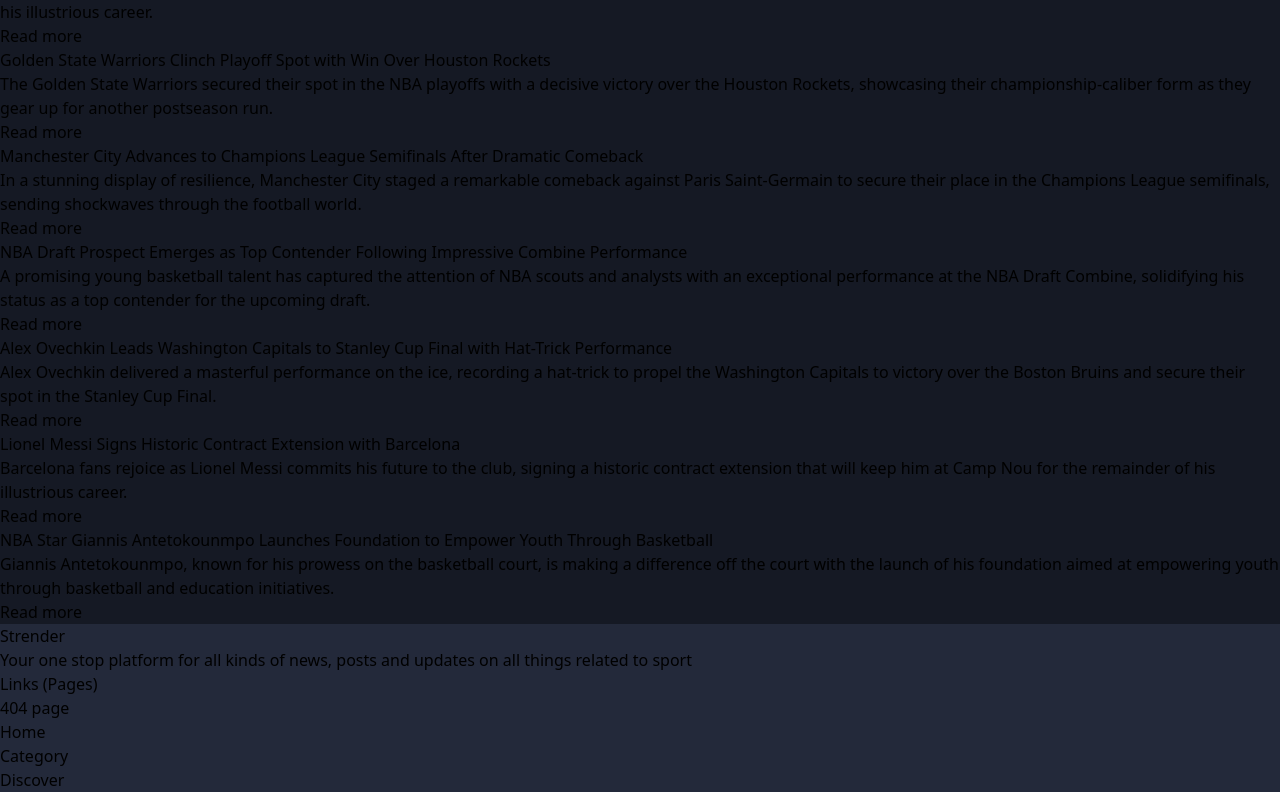
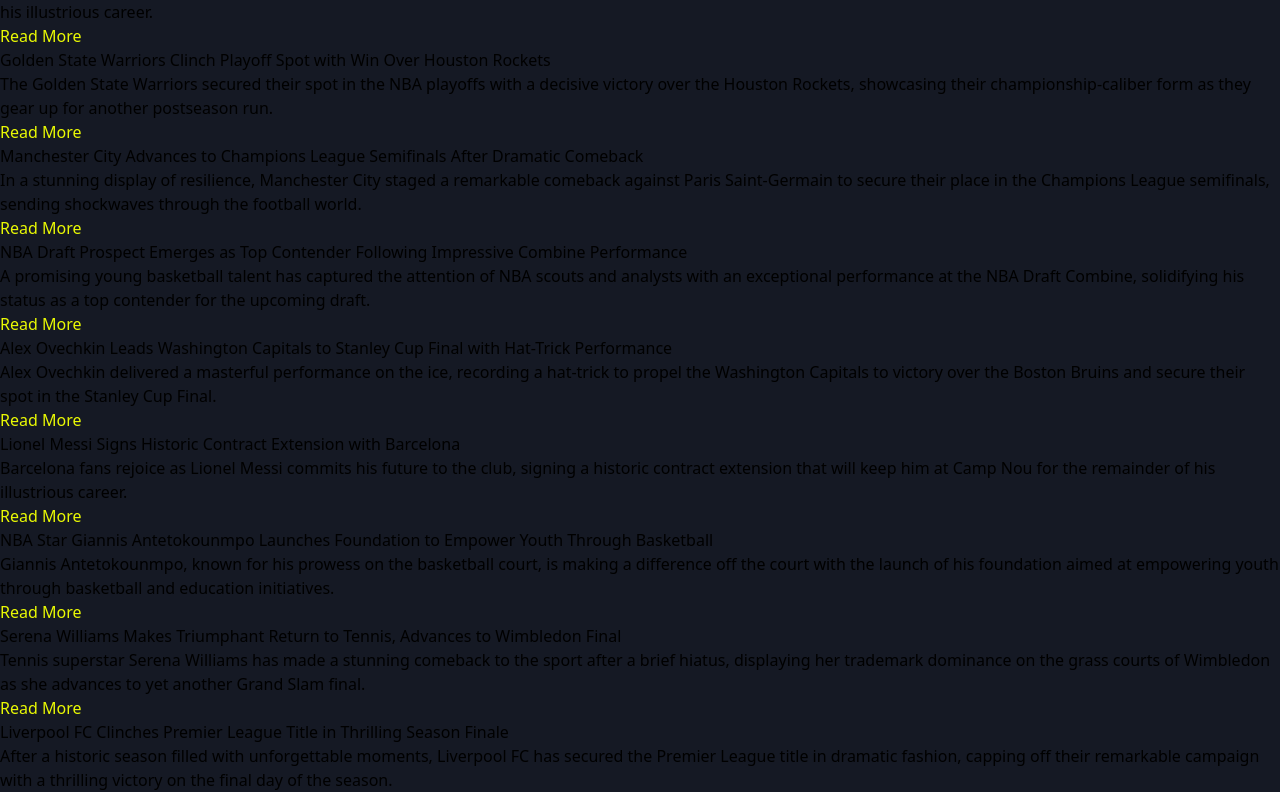
Before and after one commit to Okeke-Divine/strender, a React (Vite) app: page /home in a window 1280 px wide. Shown: the part 1848-2640 px from the top of the page. Built offline with nearby package versions, Linux system fonts and the light colour scheme.

Commit message:
Updated the site

```diff
--- a/src/components/LatestNews.jsx
+++ b/src/components/LatestNews.jsx
@@ -6,64 +6,96 @@
   const lastestNews = [
     {
       title: "Real Madrid Secures Victory in El Clásico Thriller",
-      previewText: "In a nail-biting match against Barcelona, Real Madrid emerged victorious with a last-minute goal from superstar Cristiano Ronaldo, solidifying their lead in La Liga.",
+      previewText:
+        "In a nail-biting match against Barcelona, Real Madrid emerged victorious with a last-minute goal from superstar Cristiano Ronaldo, solidifying their lead in La Liga.",
       url: "",
       thumbnail: "",
     },
     {
       title: "LeBron James Leads Lakers to Overtime Win Against Rival Clippers",
-      previewText: "In a highly anticipated showdown between Los Angeles rivals, LeBron James delivered a stellar performance, leading the Lakers to a thrilling overtime victory over the Clippers.",
+      previewText:
+        "In a highly anticipated showdown between Los Angeles rivals, LeBron James delivered a stellar performance, leading the Lakers to a thrilling overtime victory over the Clippers.",
       url: "",
       thumbnail: "",
     },
     {
-      title: "NHL Playoffs: Tampa Bay Lightning Dominate Game 1 Against New York Rangers",
-      previewText: "The Tampa Bay Lightning kicked off the NHL playoffs with an impressive performance, defeating the New York Rangers with a commanding 4-1 victory in Game 1 of their series.",
+      title:
+        "NHL Playoffs: Tampa Bay Lightning Dominate Game 1 Against New York Rangers",
+      previewText:
+        "The Tampa Bay Lightning kicked off the NHL playoffs with an impressive performance, defeating the New York Rangers with a commanding 4-1 victory in Game 1 of their series.",
       url: "",
       thumbnail: "",
     },
     {
       title: "Cristiano Ronaldo Named FIFA Men's Player of the Year",
-      previewText: "In recognition of his outstanding achievements on the pitch, Cristiano Ronaldo has been awarded the prestigious FIFA Men's Player of the Year award for the fifth time in his illustrious career.",
+      previewText:
+        "In recognition of his outstanding achievements on the pitch, Cristiano Ronaldo has been awarded the prestigious FIFA Men's Player of the Year award for the fifth time in his illustrious career.",
       url: "",
       thumbnail: "",
     },
     {
-      title: "Golden State Warriors Clinch Playoff Spot with Win Over Houston Rockets",
-      previewText: "The Golden State Warriors secured their spot in the NBA playoffs with a decisive victory over the Houston Rockets, showcasing their championship-caliber form as they gear up for another postseason run.",
+      title:
+        "Golden State Warriors Clinch Playoff Spot with Win Over Houston Rockets",
+      previewText:
+        "The Golden State Warriors secured their spot in the NBA playoffs with a decisive victory over the Houston Rockets, showcasing their championship-caliber form as they gear up for another postseason run.",
       url: "",
       thumbnail: "",
     },
     {
-      title: "Manchester City Advances to Champions League Semifinals After Dramatic Comeback",
-      previewText: "In a stunning display of resilience, Manchester City staged a remarkable comeback against Paris Saint-Germain to secure their place in the Champions League semifinals, sending shockwaves through the football world.",
+      title:
+        "Manchester City Advances to Champions League Semifinals After Dramatic Comeback",
+      previewText:
+        "In a stunning display of resilience, Manchester City staged a remarkable comeback against Paris Saint-Germain to secure their place in the Champions League semifinals, sending shockwaves through the football world.",
       url: "",
       thumbnail: "",
     },
     {
-      title: "NBA Draft Prospect Emerges as Top Contender Following Impressive Combine Performance",
-      previewText: "A promising young basketball talent has captured the attention of NBA scouts and analysts with an exceptional performance at the NBA Draft Combine, solidifying his status as a top contender for the upcoming draft.",
+      title:
+        "NBA Draft Prospect Emerges as Top Contender Following Impressive Combine Performance",
+      previewText:
+        "A promising young basketball talent has captured the attention of NBA scouts and analysts with an exceptional performance at the NBA Draft Combine, solidifying his status as a top contender for the upcoming draft.",
       url: "",
       thumbnail: "",
     },
     {
-      title: "Alex Ovechkin Leads Washington Capitals to Stanley Cup Final with Hat-Trick Performance",
-      previewText: "Alex Ovechkin delivered a masterful performance on the ice, recording a hat-trick to propel the Washington Capitals to victory over the Boston Bruins and secure their spot in the Stanley Cup Final.",
+      title:
+        "Alex Ovechkin Leads Washington Capitals to Stanley Cup Final with Hat-Trick Performance",
+      previewText:
+        "Alex Ovechkin delivered a masterful performance on the ice, recording a hat-trick to propel the Washington Capitals to victory over the Boston Bruins and secure their spot in the Stanley Cup Final.",
       url: "",
       thumbnail: "",
     },
     {
       title: "Lionel Messi Signs Historic Contract Extension with Barcelona",
-      previewText: "Barcelona fans rejoice as Lionel Messi commits his future to the club, signing a historic contract extension that will keep him at Camp Nou for the remainder of his illustrious career.",
+      previewText:
+        "Barcelona fans rejoice as Lionel Messi commits his future to the club, signing a historic contract extension that will keep him at Camp Nou for the remainder of his illustrious career.",
       url: "",
       thumbnail: "",
     },
     {
-      title: "NBA Star Giannis Antetokounmpo Launches Foundation to Empower Youth Through Basketball",
-      previewText: "Giannis Antetokounmpo, known for his prowess on the basketball court, is making a difference off the court with the launch of his foundation aimed at empowering youth through basketball and education initiatives.",
+      title:
+        "NBA Star Giannis Antetokounmpo Launches Foundation to Empower Youth Through Basketball",
+      previewText:
+        "Giannis Antetokounmpo, known for his prowess on the basketball court, is making a difference off the court with the launch of his foundation aimed at empowering youth through basketball and education initiatives.",
       url: "",
       thumbnail: "",
-    }
+    },
+    {
+      title:
+        "Serena Williams Makes Triumphant Return to Tennis, Advances to Wimbledon Final",
+      previewText:
+        "Tennis superstar Serena Williams has made a stunning comeback to the sport after a brief hiatus, displaying her trademark dominance on the grass courts of Wimbledon as she advances to yet another Grand Slam final.",
+      url: "",
+      thumbnail: "",
+    },
+    {
+      title:
+        "Liverpool FC Clinches Premier League Title in Thrilling Season Finale",
+      previewText:
+        "After a historic season filled with unforgettable moments, Liverpool FC has secured the Premier League title in dramatic fashion, capping off their remarkable campaign with a thrilling victory on the final day of the season.",
+      url: "",
+      thumbnail: "",
+    },
   ];
 
   return (
--- a/src/components/LatestNewsPost.jsx
+++ b/src/components/LatestNewsPost.jsx
@@ -3,13 +3,16 @@
 export default function LatestNewsPost({ title, previewText, url, thumbnail }) {
   return (
     <div className="hover:opacity-90 duration-300">
-      <div>
+      <div className="flex flex-col justify-between h-full">
         <div className="w-full bg-blue-200 h-[200px] rounded-lg p-2"></div>
         <div className="mt-3 font-bold text-xl text-white">{title}</div>
         <div className="text-gray-400 mt-2">{previewText}</div>
-        <div>
-          <Link to={url} className="cursor-pointer">
-            <button className="text-white">Read more</button>
+        <div className="mt-2">
+          <Link
+            to={url}
+            className="cursor-pointer cs-text-yellow-1 duration-300 font-bold"
+          >
+            Read More
           </Link>
         </div>
       </div>
```
